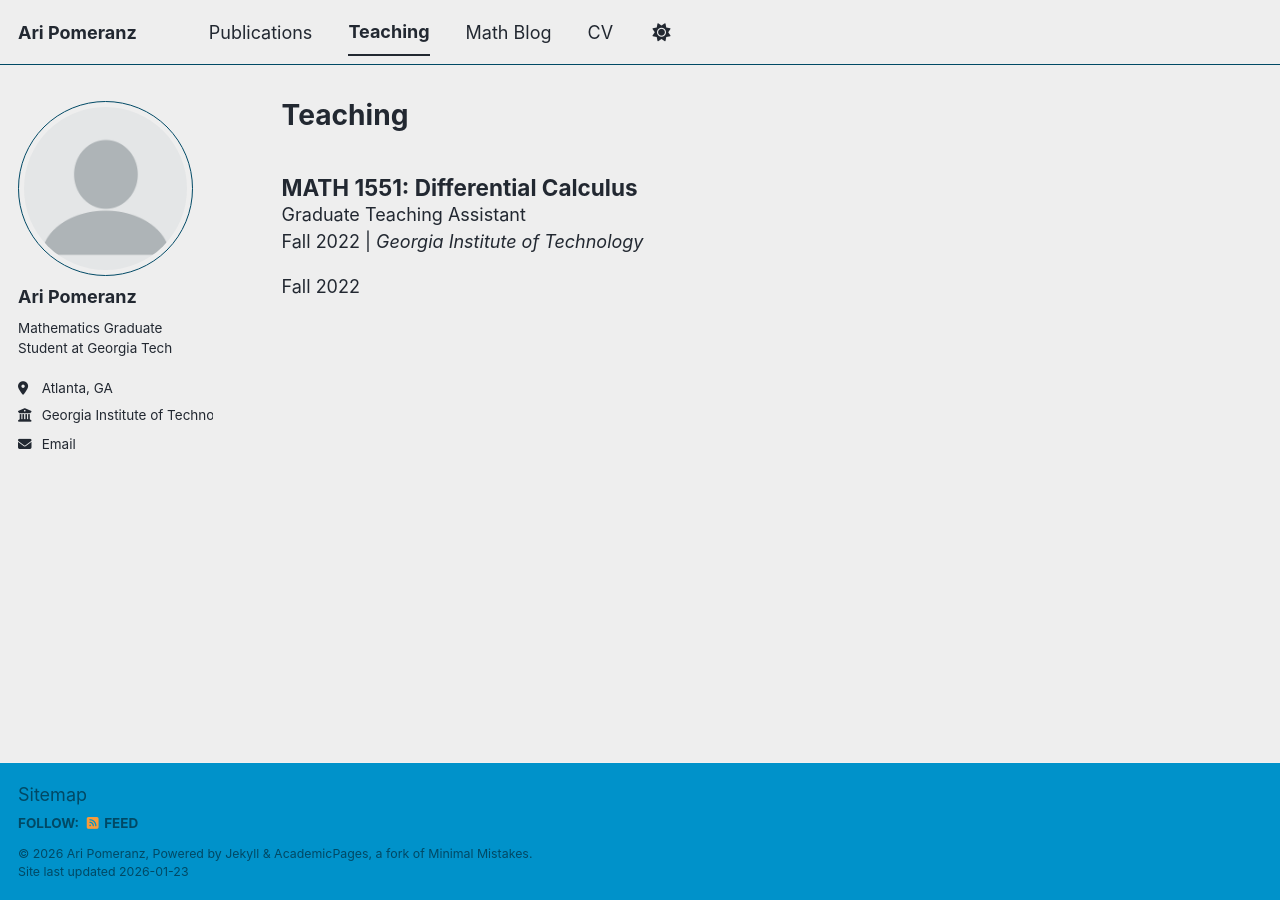
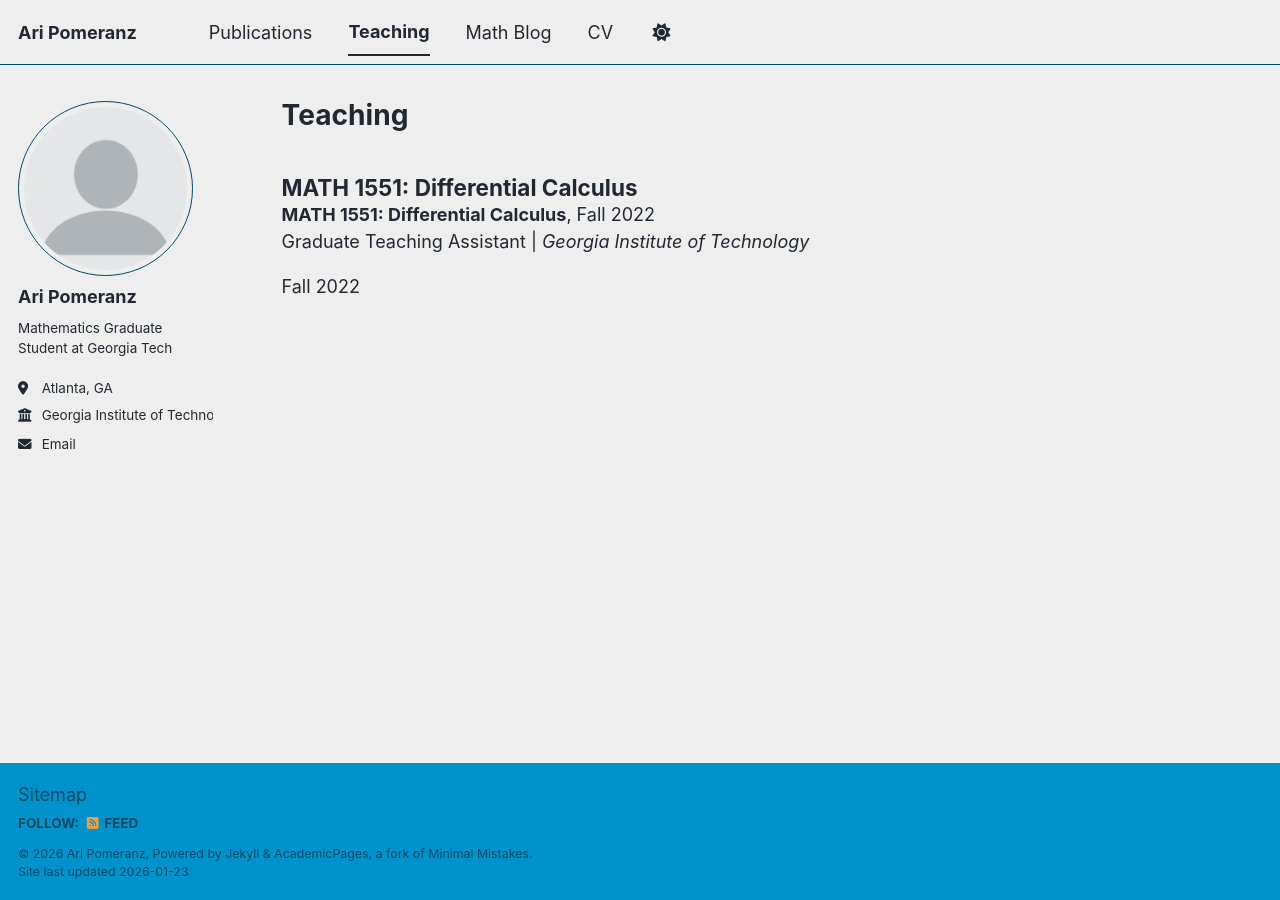
Before and after one commit to aripomeranz/aripomeranz, a Jekyll site: the page built from _pages/teaching.html, in a window 1280 px wide. Built offline with Jekyll 4.4.1, drawn with Linux system fonts in a browser that asks for light colours; a script bundle is joined from its source files by our own code; library files that are not in the unit come from our copies.

Commit message:
Update archive-single.html

```diff
--- a/_includes/archive-single.html
+++ b/_includes/archive-single.html
@@ -44,8 +44,8 @@
 
         {% if post.collection == 'teaching' %}
           <p style="margin-top: 0; margin-bottom: 0;">
-            {{ post.type }} <br />
-            {{ post.excerpt }} | <i>{{ post.venue }}</i>
+            <strong>{{ post.title }}</strong>, {{ post.excerpt }} <br />
+            {{ post.type }} | <i>{{ post.venue }}</i>
           </p>
         {% elsif post.collection == 'publications' %}
          <p style="margin-top: 0; margin-bottom: 0;">Published in <i>{{ post.venue }}</i>, {{ post.date | default: "1900-01-01" | date: "%Y" }} </p>
```
